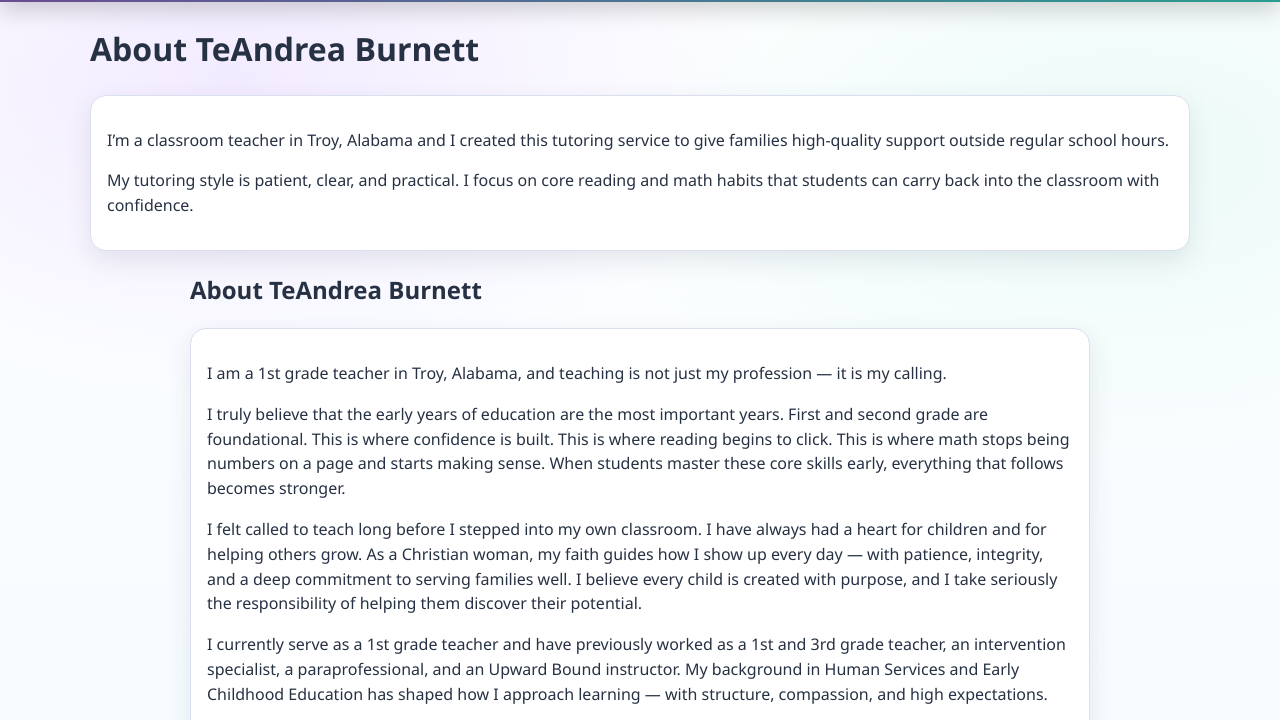
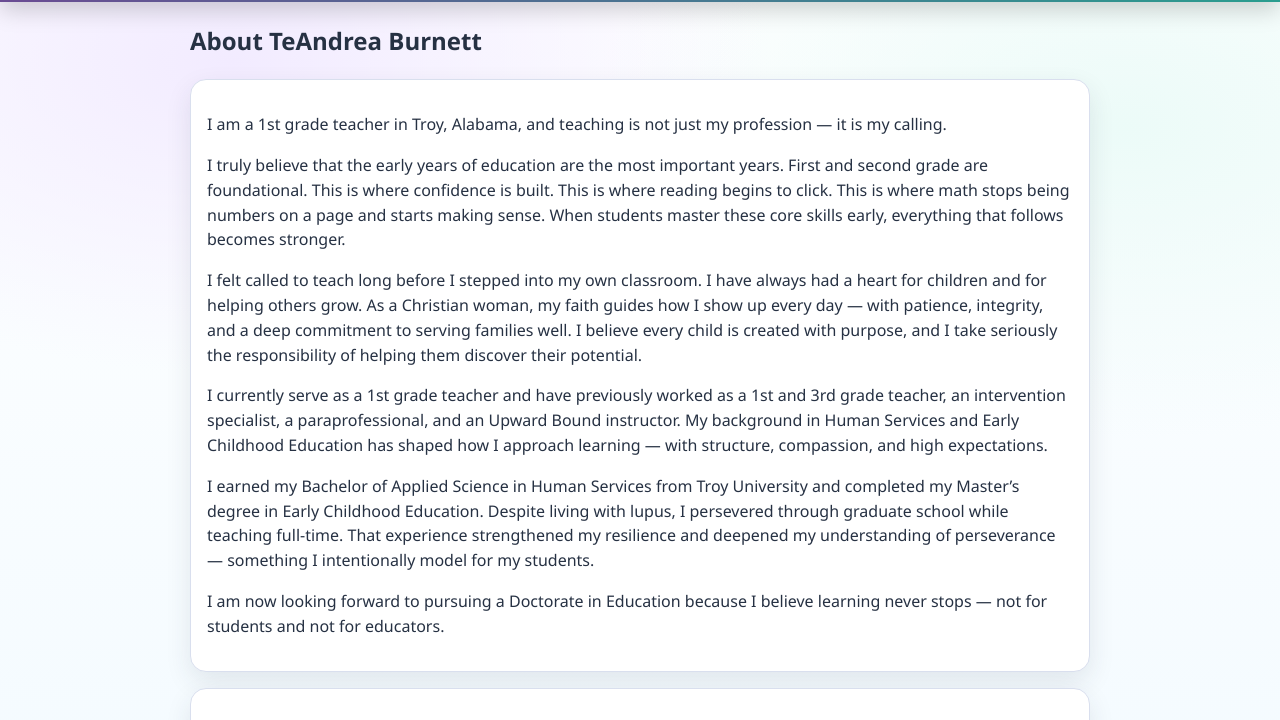
Before and after one commit to SandLotLab/TeandreaBurnettTutoring.com, a plain HTML site: page about.html in a window 1280 px wide. Shown: the part 69-789 px from the top of the page. Drawn offline with Linux system fonts and the light colour scheme.

Commit message:
Update about.html

```diff
--- a/about.html
+++ b/about.html
@@ -14,11 +14,7 @@
   <body>
     <div data-site-header></div>
     <main class="container stack">
-      <h1>About TeAndrea Burnett</h1>
-      <section class="card stack">
-        <p>I’m a classroom teacher in Troy, Alabama and I created this tutoring service to give families high-quality support outside regular school hours.</p>
-        <p>My tutoring style is patient, clear, and practical. I focus on core reading and math habits that students can carry back into the classroom with confidence.</p>
-      </section>
+
       <section class="container stack" style="max-width: 900px; margin: 0 auto;">
   <h1>About TeAndrea Burnett</h1>
 
```
